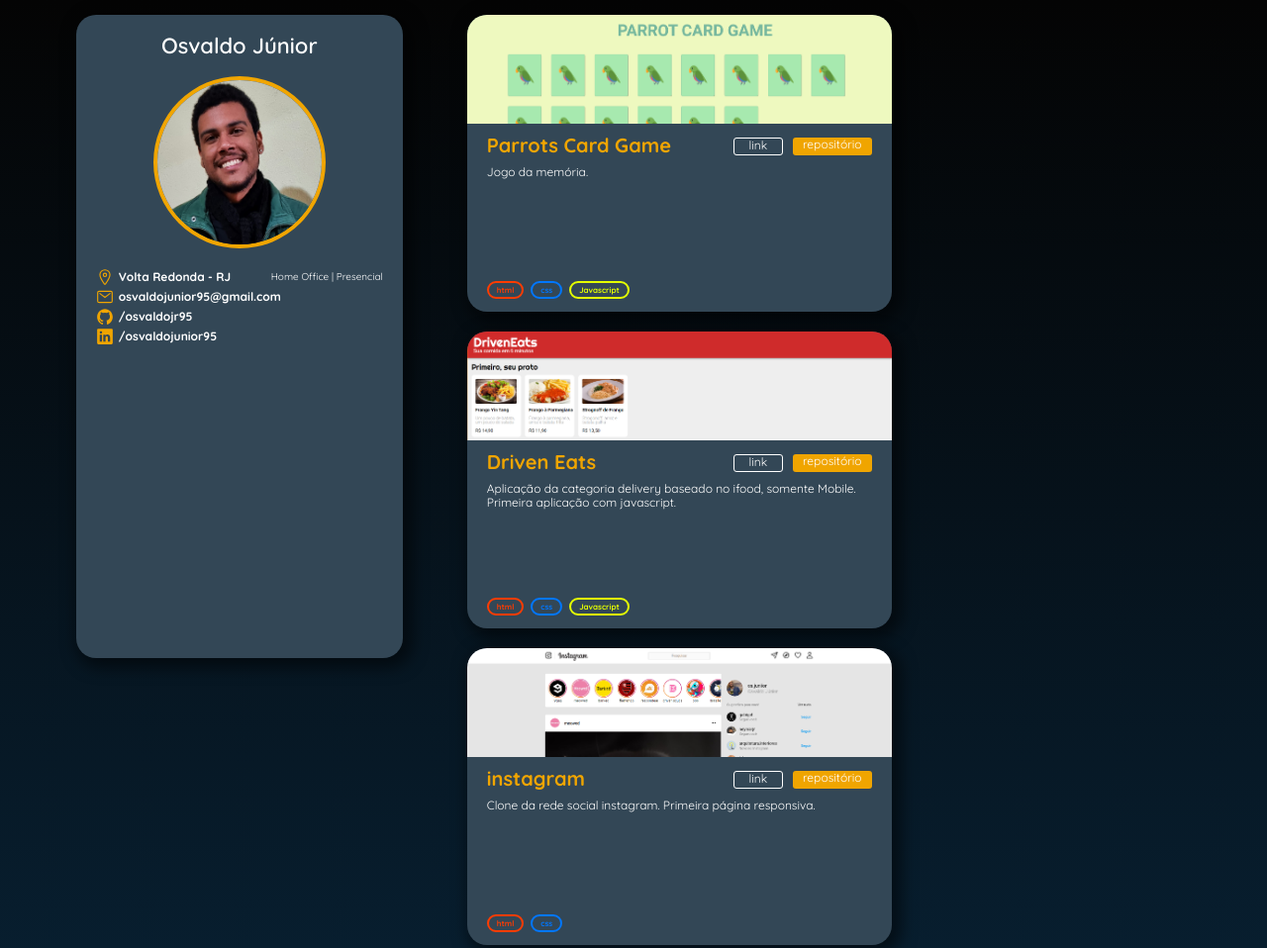
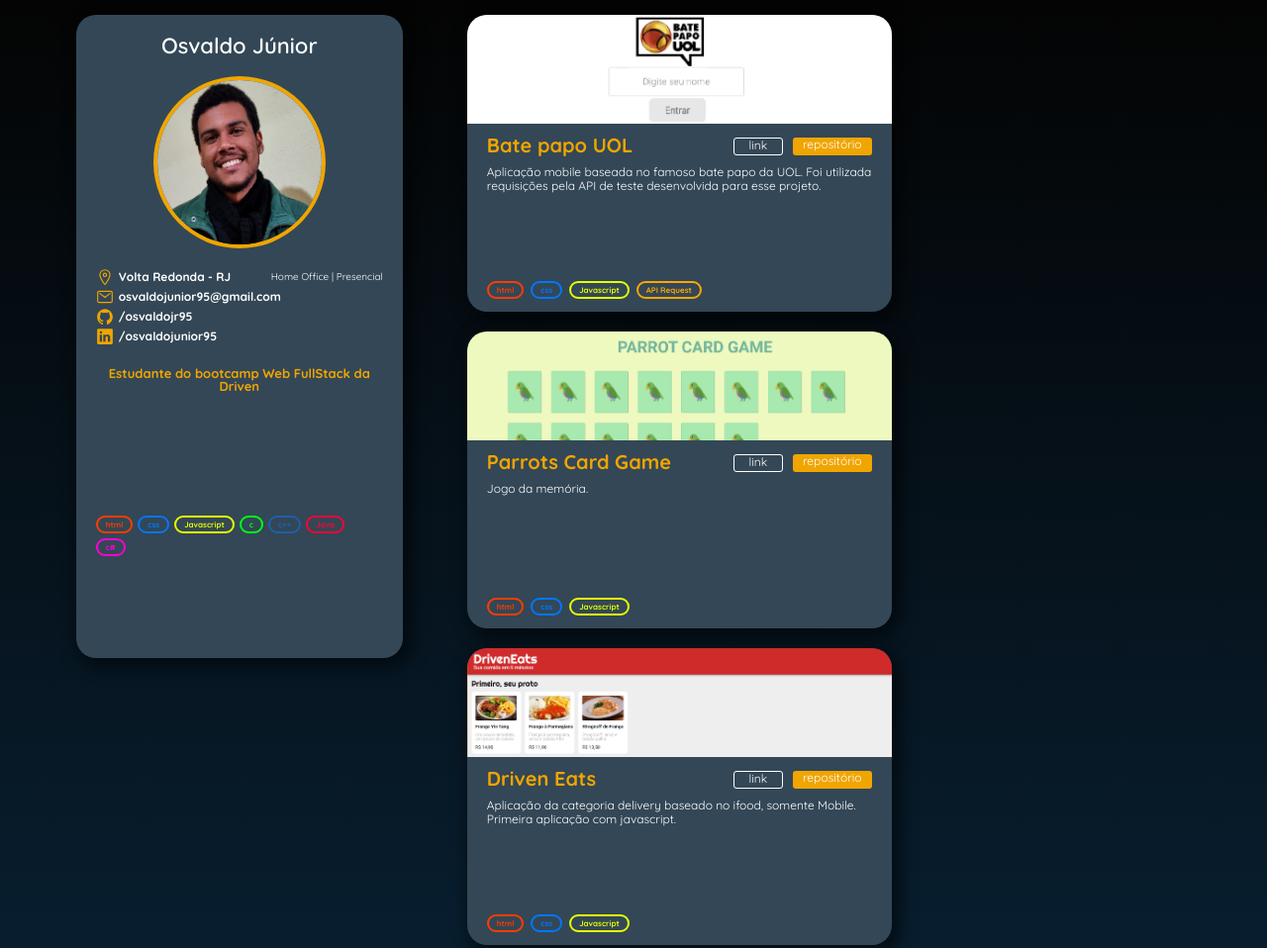
Before and after one commit to osvaldojr95/portifolio, a plain HTML site: page index.html in a window 1280 px wide. Shown: the top 958 px of the page at 99% size. Drawn offline with nearby package versions, Linux system fonts and the light colour scheme.

Commit message:
Adicionado o projeto bate papo UOL

```diff
--- a/css/style.css
+++ b/css/style.css
@@ -11,6 +11,11 @@
     --html: rgb(255, 60, 0);
     --javascript: rgb(229, 255, 0);
     --css: rgb(0, 119, 255);
+    --request: rgb(255, 166, 0);
+    --c: rgb(0, 255, 21);
+    --csharp: rgb(255, 0, 212);
+    --cpp: rgb(30, 95, 170);
+    --java: rgb(255, 0, 55);
 /*
     --background: #041C32;
     --cor-principal: #ECB365;
@@ -19,11 +24,45 @@
 */
 }
 
+/*========= TECNOLOGIAS =========*/
+.html {
+    color: var(--html);
+    border: 2px solid var(--html);
+}
+.css {
+    color: var(--css);
+    border: 2px solid var(--css);
+}
+.javascript {
+    color: var(--javascript);
+    border: 2px solid var(--javascript);
+}
+.request {
+    color: var(--request);
+    border: 2px solid var(--request);
+}
+.c {
+    color: var(--c);
+    border: 2px solid var(--c);
+}
+.cpp {
+    color: var(--cpp);
+    border: 2px solid var(--cpp);
+}
+.csharp {
+    color: var(--csharp);
+    border: 2px solid var(--csharp);
+}
+.java {
+    color: var(--java);
+    border: 2px solid var(--java);
+}
+
+/*========= COMEÇA AQUI =========*/
 body {
     font-family: 'Quicksand', sans-serif;
     width: 100%;
     height: 100%;
-    /*background-color: #0e0e0e;*/
     background: linear-gradient(to bottom, var(--background) 0%, var(--auxiliar) 100%);
 }
 
@@ -45,7 +84,7 @@
     font-weight: 600;
 }
 
-/* SIDEBAR */
+/*========= SIDEBAR =========*/
 .sidebar {
     position: fixed;
     left: (calc(1000vw - 1250px)/2);
@@ -110,17 +149,53 @@
     align-items: center;
     justify-content: space-between;
 }
+.sidebar .infos{
+    margin-top: 20px;
+    display: flex;
+    flex-direction: column;
+    align-items: flex-start;
+    justify-content: flex-start;
+    flex-wrap: wrap;
+    width: 100%;
+    height: 100px;
+}
+.sidebar .infos .funcao{
+    font-family: 'Quicksand', sans-serif;
+    font-size: 13px;
+    font-weight: 700;
+    color: var(--cor-principal);
+    text-align: center;
+}
+.sidebar .infos .info{
+    margin-top: 10px;
+    font-family: 'Quicksand', sans-serif;
+    font-size: 13px;
+    font-weight: 700;
+    color: white;
+    text-align: center;
+}
+.sidebar .tecnologias{
+    margin-top: 50px;
+    display: flex;
+    flex-direction: row;
+    justify-content: flex-start;
+    align-items: flex-end;
+    flex-wrap: wrap;
+    flex-shrink: 0;
+    flex-grow: 0;
+    width: 100%;
+    height: auto;
+}
+.sidebar .tecnologias p{
+    font-size: 8px;
+    font-weight: 700;
+    border-radius: 12px;
+    padding: 3px 8px;
+    margin-right: 5px;
+    margin-bottom: 5px;
+}
 
-/*
-.sidebar .infos {
-
-}
-.sidebar .infos .info {
-
-}
-*/
-
-/* LISTA DE PROJETOS */
+/*========= LISTA DE PROJETOS =========*/
 .projetos {
     display: flex;
     flex-direction: row;
@@ -219,16 +294,3 @@
     padding: 3px 8px;
     margin-right: 7px;
 }
-
-.html {
-    color: var(--html);
-    border: 2px solid var(--html);
-}
-.css {
-    color: var(--css);
-    border: 2px solid var(--css);
-}
-.javascript {
-    color: var(--javascript);
-    border: 2px solid var(--javascript);
-}
--- a/index.html
+++ b/index.html
@@ -39,12 +39,47 @@
                     </div>
                 </div>
                 <div class="infos">
-                    <div class="info">
-
-                    </div>
+                    <!--
+                    <p class="info">
+                        Engenheiro de Software / Desenvolvedor Web FullStack
+                    </p>
+                    -->
+                    <p class="funcao">
+                        Estudante do bootcamp Web FullStack da Driven
+                    </p>
+                </div>
+                <div class="tecnologias">
+                    <p class="html">html</p>
+                    <p class="css">css</p>
+                    <p class="javascript">Javascript</p>
+                    <p class="c">c</p>
+                    <p class="cpp">c++</p>
+                    <p class="java">Java</p>
+                    <p class="csharp">c#</p>
                 </div>
             </div>
             <div class="projetos">
+
+                <div class="projeto">
+                    <a href="https://osvaldojr95.github.io/projeto5-batepapo-uol/" target="_blank"><img src="resources/projeto-batepapouol.png"></a>
+                    <div class="titulo-links">
+                        <p class="titulo">Bate papo UOL</p>
+                        <a class="link" href="https://osvaldojr95.github.io/projeto5-batepapo-uol/" target="_blank"><p>link</p></a>
+                        <a class="repo" href="https://github.com/osvaldojr95/projeto5-batepapo-uol" target="_blank"><p>repositório</p></a>
+                    </div>
+                    <div class="descricao">
+                        <p>
+                            Aplicação mobile baseada no famoso bate papo da UOL. Foi utilizada requisições pela API de teste desenvolvida
+                            para esse projeto.
+                        </p>
+                    </div>
+                    <div class="tecs">
+                        <p class="html">html</p>
+                        <p class="css">css</p>
+                        <p class="javascript">Javascript</p>
+                        <p class="request">API Request</p>
+                    </div>
+                </div>
 
                 <div class="projeto">
                     <a href="https://osvaldojr95.github.io/projeto4-parrotscardgame/" target="_blank"><img src="resources/projeto-parrotscardgame.png"></a>
```
Also changed, not shown: resources/projeto-batepapouol.png (added).
